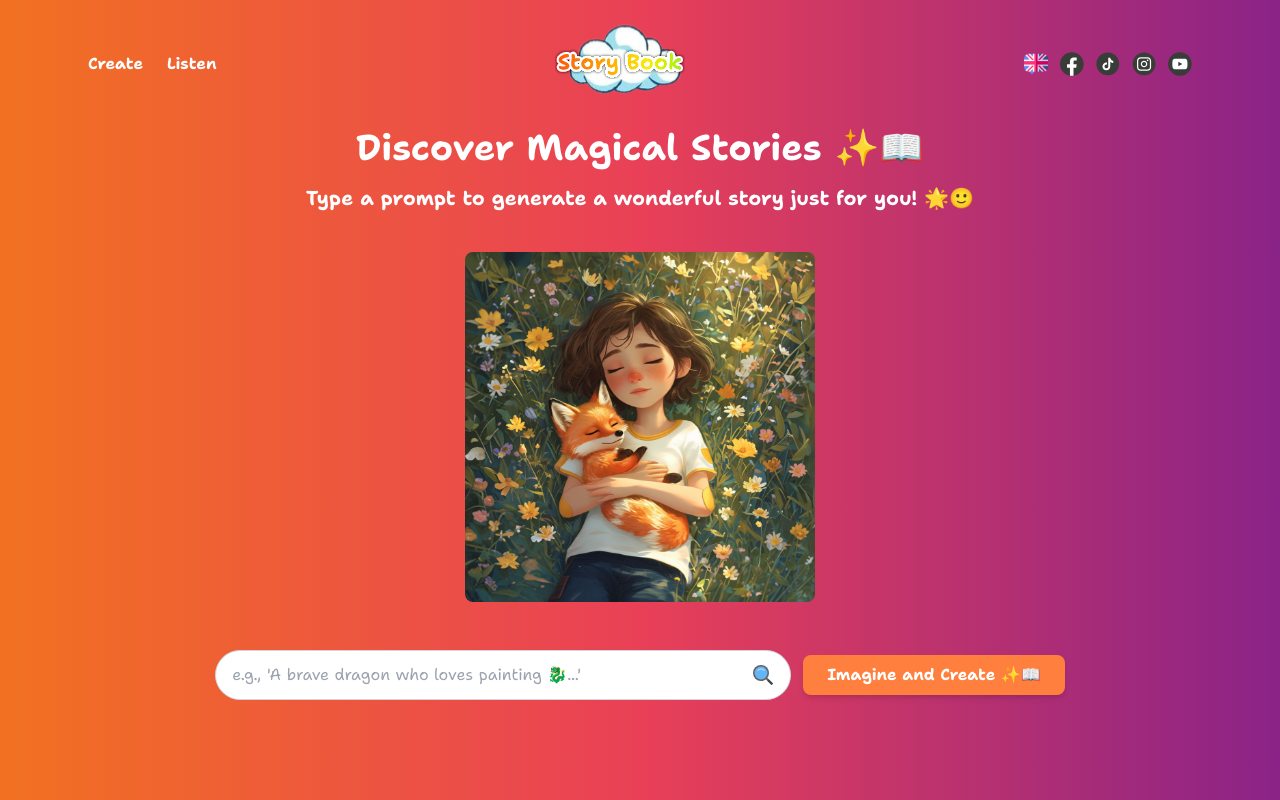
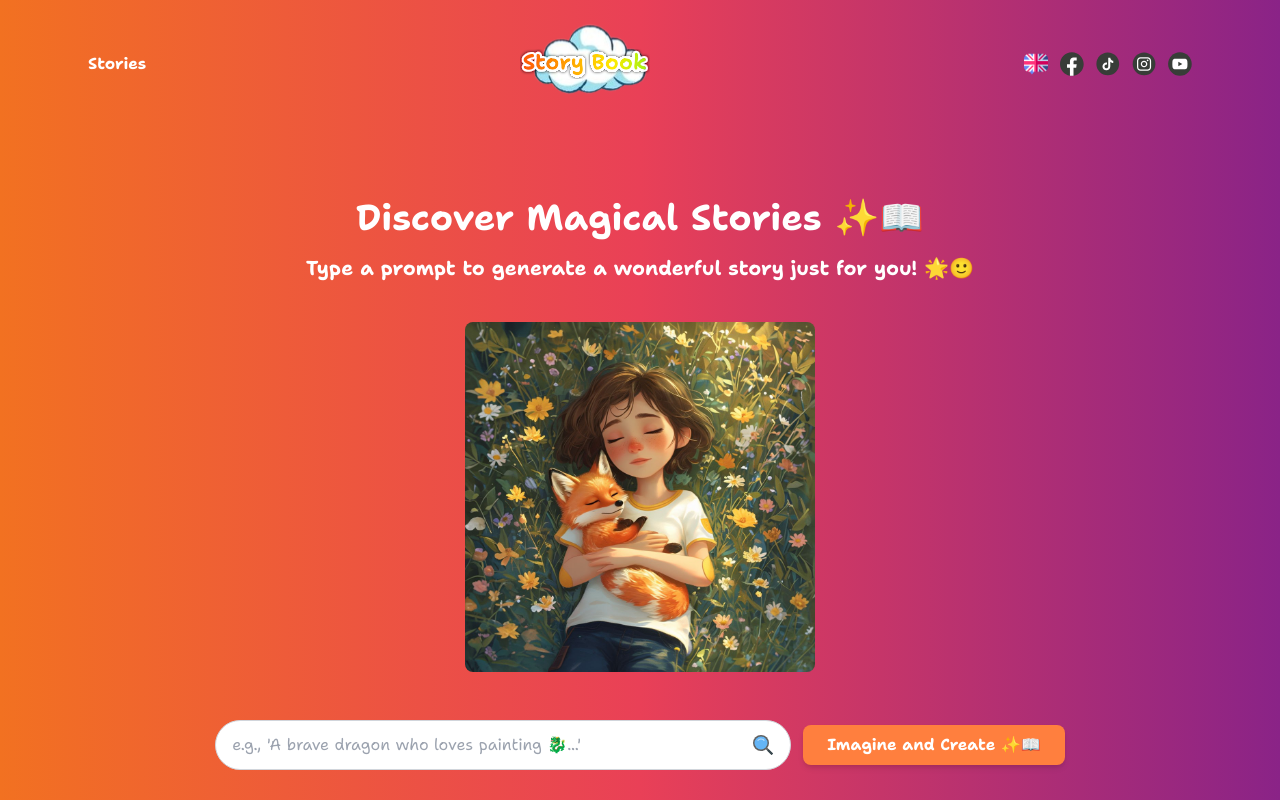
Before and after one commit to khanakhun/storybook, a Next.js app: page / in a window 1280 px wide. Shown: the top 800 px of the page. Built offline with nearby package versions, Linux system fonts and the light colour scheme.

Commit message:
full screen fixed menu items change to stoires

```diff
--- a/src/app/global-components/navbar.tsx
+++ b/src/app/global-components/navbar.tsx
@@ -21,7 +21,7 @@
   const toggleDropdown = () => setIsDropdownOpen((prev) => !prev);
   const toggleMobileMenu = () => setIsMobileMenuOpen((prev) => !prev);
 
-  const menuItems = ["Create", "Listen"];
+  const menuItems = ["Stories"];
   const socialIcons = [
     { src: fbIcon, alt: "Facebook" },
     { src: igIcon, alt: "Instagram" },
--- a/src/app/page.tsx
+++ b/src/app/page.tsx
@@ -27,7 +27,7 @@
     <div>
       <ToastContainer position="top-center" autoClose={5000} />
       <Navbar />
-      <div className=" w-full flex justify-center items-center">
+      <div className=" h-full lg:h-screen w-full flex justify-center items-center">
         <Hero />
       </div>
 
@@ -35,12 +35,12 @@
       {language === "en" && (
         <>
           {isLoadingEnglish ? (
-            <div id="storyloader" className=" w-full flex justify-center items-center">
+            <div id="storyloader" className=" h-full lg:h-screen  w-full flex justify-center items-center">
               <StoryLoader />
             </div>
           ) : (
             englishStory && (
-              <div className=" w-full flex justify-center items-center">
+              <div className=" h-full lg:h-screen  w-full flex justify-center items-center">
                 <StoryResponse />
               </div>
             )
@@ -58,12 +58,12 @@
       {language === "he" && (
         <>
           {isLoadingHebrew ? (
-            <div id="storyloader" className=" w-full flex justify-center items-center">
+            <div id="storyloader" className=" h-full lg:h-screen  w-full flex justify-center items-center">
               <StoryLoader />
             </div>
           ) : (
             hebrewStory && (
-              <div className=" w-full flex justify-center items-center">
+              <div className="h-full lg:h-screen  w-full flex justify-center items-center">
                 <StoryResponse />
               </div>
             )
@@ -79,7 +79,7 @@
       )}
 
       {/* PreStories section */}
-      <div id="Listen" className=" w-full">
+      <div id="Stories" className="h-full lg:h-screen  w-full">
         <PreStories />
       </div>
     </div>
```
Also changed, not shown: 1 other file (tests, documents, lock files or other folders).
